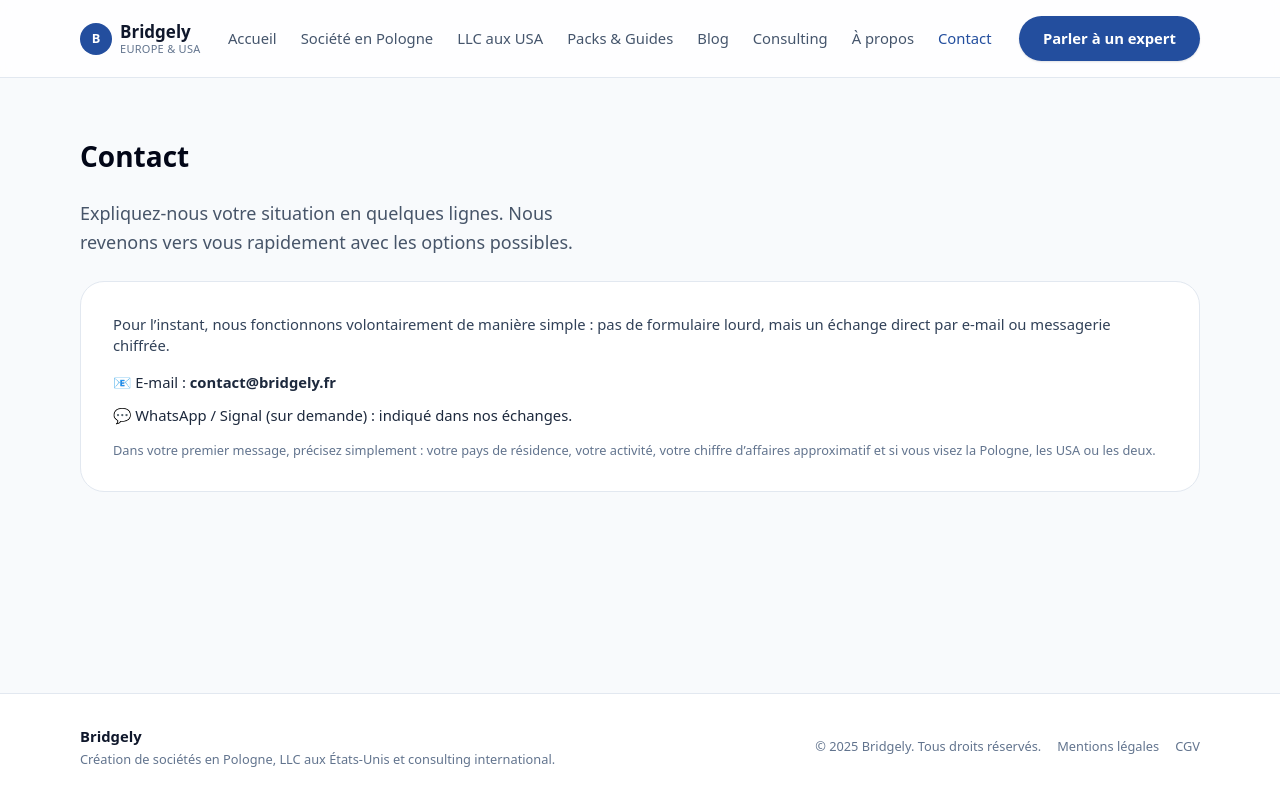
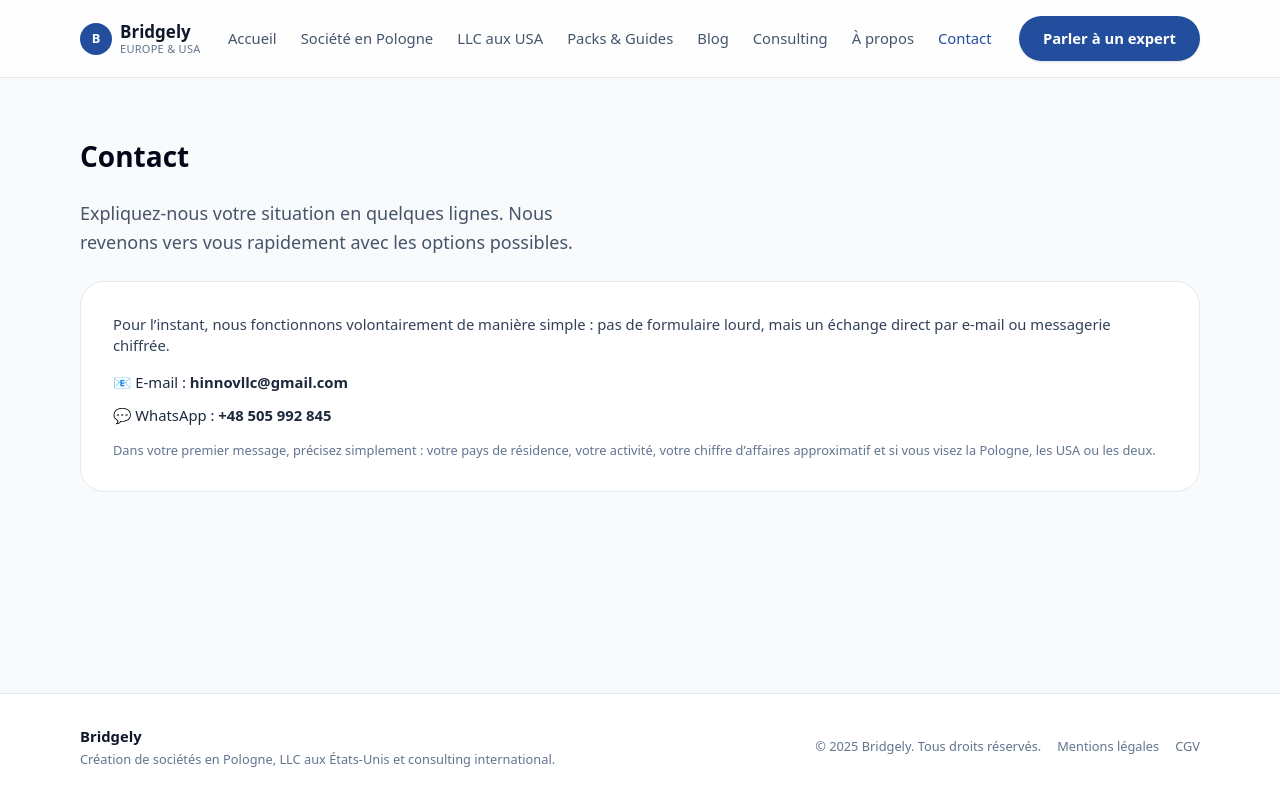
Before and after one commit to bridgelysite/website, a Next.js app: page /contact in a window 1280 px wide. Built offline with nearby package versions, Linux system fonts and the light colour scheme.

Commit message:
Update contact info: email hinnovllc@gmail.com and WhatsApp +48 505 992 845

```diff
--- a/app/contact/page.tsx
+++ b/app/contact/page.tsx
@@ -29,10 +29,11 @@ export default function ContactPage() {
           <div className="space-y-3 text-sm text-slate-800">
             <p>
               📧 E-mail :{" "}
-              <span className="font-semibold">contact@bridgely.fr</span>
+              <span className="font-semibold">hinnovllc@gmail.com</span>
             </p>
             <p>
-              💬 WhatsApp / Signal (sur demande) : indiqué dans nos échanges.
+              💬 WhatsApp :{" "}
+              <span className="font-semibold">+48 505 992 845</span>
             </p>
             <p className="text-xs text-slate-500 mt-4">
               Dans votre premier message, précisez simplement : votre pays de
--- a/app/mentions-legales/page.tsx
+++ b/app/mentions-legales/page.tsx
@@ -14,7 +14,8 @@ export default function MentionsLegalesPage() {
               H INNOV LLC<br />
               8 THE GREEN<br />
               19901 DOVER (DE)<br />
-              USA
+              USA<br />
+              E-mail : hinnovllc@gmail.com
             </p>
           </section>
 
```
